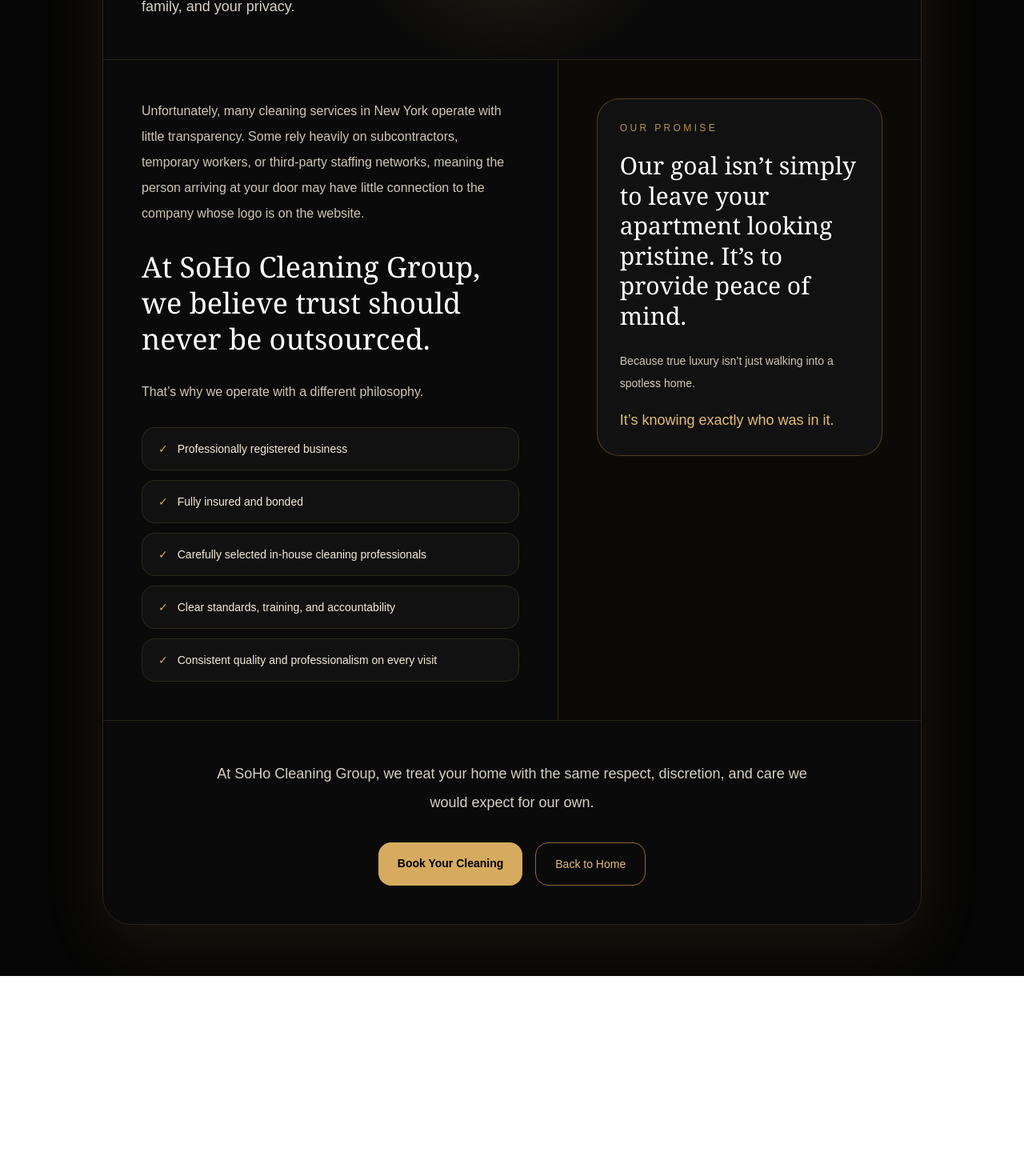
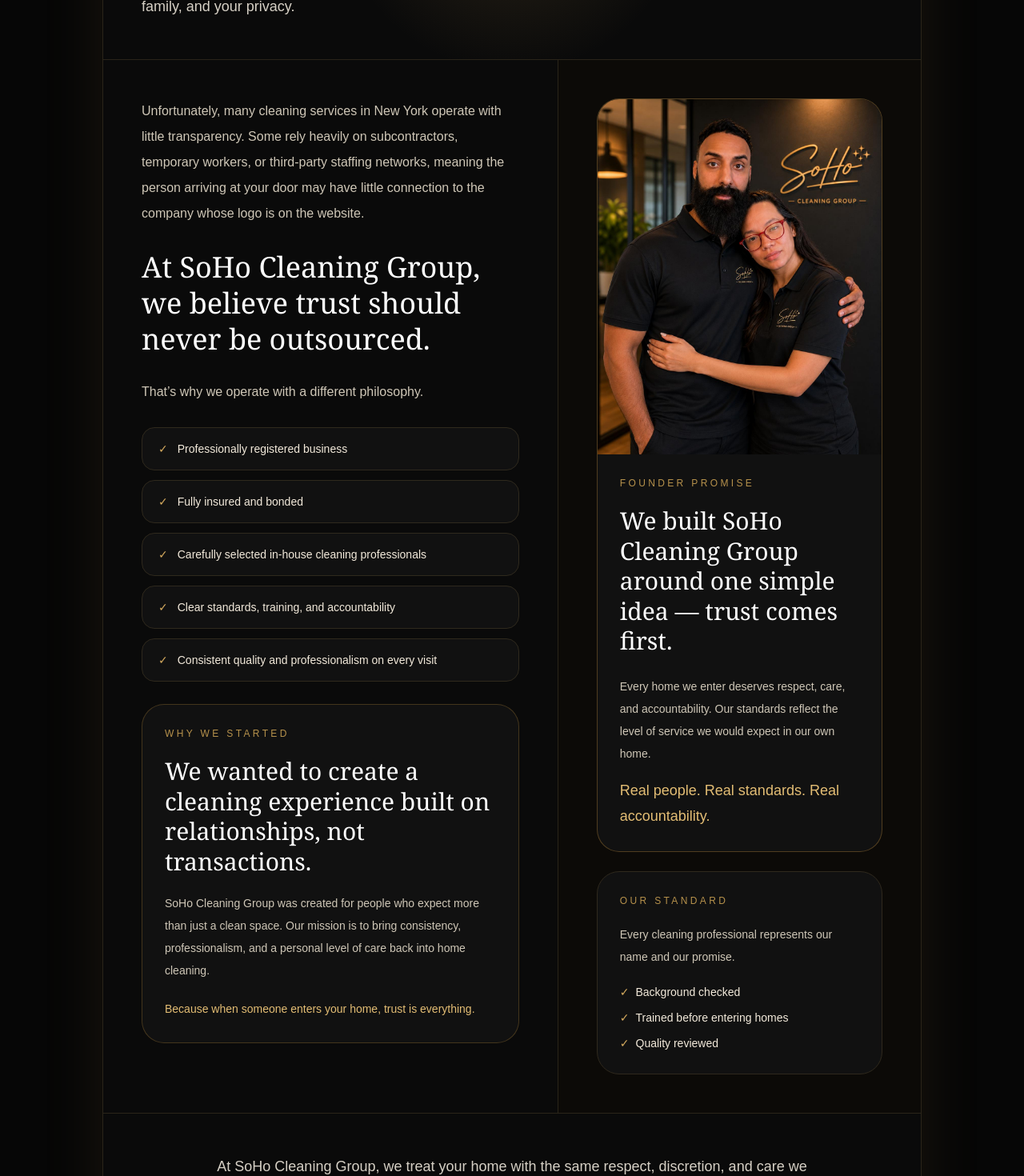
Before and after one commit to trylaxman/soho-web, a Next.js app: page /our-story in a window 1280 px wide. Shown: the part 500-1970 px from the top of the page at 80% size. Before the commit the page ends 1720 px from the top, so only its background shows below. Built offline with nearby package versions, Linux system fonts and the light colour scheme.

Commit message:
feat: enhance our story page with founder trust section

```diff
--- a/app/our-story/page.tsx
+++ b/app/our-story/page.tsx
@@ -1,3 +1,4 @@
+import Image from "next/image";
 import Link from "next/link";
 
 const trustPoints = [
@@ -17,8 +18,8 @@ export default function OurStoryPage() {
             Our Story
           </p>
 
-          <h1 className="mx-auto max-w-4xl font-serif text-4xl leading-tight text-white sm:text-6xl">
-            A Clean Home Matters. Knowing Who You Let Into It Matters Even More.
+          <h1 className="mx-auto max-w-3xl font-serif text-4xl leading-tight text-white sm:text-6xl">
+            A Clean Home Matters. <br/> Knowing Who You Let Into It Matters Even More.
           </h1>
         </div>
 
@@ -62,26 +63,80 @@ export default function OurStoryPage() {
                   </div>
                 ))}
               </div>
+              <div className="rounded-[28px] border border-[#8f6b2f]/40 bg-[#111111] p-7">
+                <p className="text-xs font-medium uppercase tracking-[0.28em] text-[#b7924c]">
+                  Why We Started
+                </p>
+
+                <p className="mt-5 font-serif text-3xl leading-tight text-white">
+                  We wanted to create a cleaning experience built on relationships, not transactions.
+                </p>
+
+                <p className="mt-5 text-sm leading-7 text-[#cfc7b7]">
+                  SoHo Cleaning Group was created for people who expect more than just a clean space.
+                  Our mission is to bring consistency, professionalism, and a personal level of care
+                  back into home cleaning.
+                </p>
+
+                <p className="mt-5 text-sm leading-7 text-[#e3bd74]">
+                  Because when someone enters your home, trust is everything.
+                </p>
+              </div>
             </div>
 
             <div className="border-t border-[#2a2419] bg-[#0c0a07] p-8 sm:p-12 lg:border-l lg:border-t-0">
-              <div className="sticky top-8 rounded-[28px] border border-[#8f6b2f]/50 bg-[#111111] p-7">
+              <div className="sticky top-8 overflow-hidden rounded-[28px] border border-[#8f6b2f]/50 bg-[#111111]">
+
+                <div className="relative aspect-[4/5] w-full">
+                  <Image
+                    src="/images/founders.jpeg"
+                    alt="Founders of SoHo Cleaning Group"
+                    fill
+                    className="object-cover"
+                    priority
+                  />
+                </div>
+
+                <div className="p-7">
                   <p className="text-xs font-medium uppercase tracking-[0.28em] text-[#b7924c]">
-                  Our Promise
+                    Founder Promise
                   </p>
 
                   <p className="mt-5 font-serif text-3xl leading-tight text-white">
-                  Our goal isn’t simply to leave your apartment looking
-                  pristine. It’s to provide peace of mind.
+                    We built SoHo Cleaning Group around one simple idea — trust comes first.
                   </p>
 
                   <p className="mt-6 text-sm leading-7 text-[#cfc7b7]">
-                  Because true luxury isn’t just walking into a spotless home.
+                    Every home we enter deserves respect, care, and accountability.
+                    Our standards reflect the level of service we would expect in our own home.
                   </p>
 
                   <p className="mt-4 text-lg font-medium leading-8 text-[#e3bd74]">
-                  It’s knowing exactly who was in it.
+                    Real people. Real standards. Real accountability.
                   </p>
+                </div>
+              </div>
+              <div className="mt-6 rounded-[28px] border border-[#2f291d] bg-[#111111] p-7">
+                <p className="text-xs font-medium uppercase tracking-[0.28em] text-[#b7924c]">
+                  Our Standard
+                </p>
+
+                <p className="mt-5 text-sm leading-7 text-[#cfc7b7]">
+                  Every cleaning professional represents our name and our promise.
+                </p>
+
+                <div className="mt-5 space-y-3 text-sm text-[#f3eadb]">
+                  {[
+                    "Background checked",
+                    "Trained before entering homes",
+                    "Quality reviewed",
+                  ].map((item) => (
+                    <p key={item}>
+                      <span className="mr-2 text-[#d6ab5f]">✓</span>
+                      {item}
+                    </p>
+                  ))}
+                </div>
               </div>
             </div>
           </div>
@@ -97,7 +152,7 @@ export default function OurStoryPage() {
                 href="/onboarding/user"
                 className="rounded-2xl bg-[#d6ab5f] px-6 py-4 text-sm font-semibold text-black transition hover:scale-[1.02]"
               >
-                Book Your Cleaning
+                Book Your Trusted Cleaning
               </Link>
 
               <Link
```
Also changed, not shown: public/images/founders.jpeg (added). Lines whose indentation alone changed are shown as unchanged.
